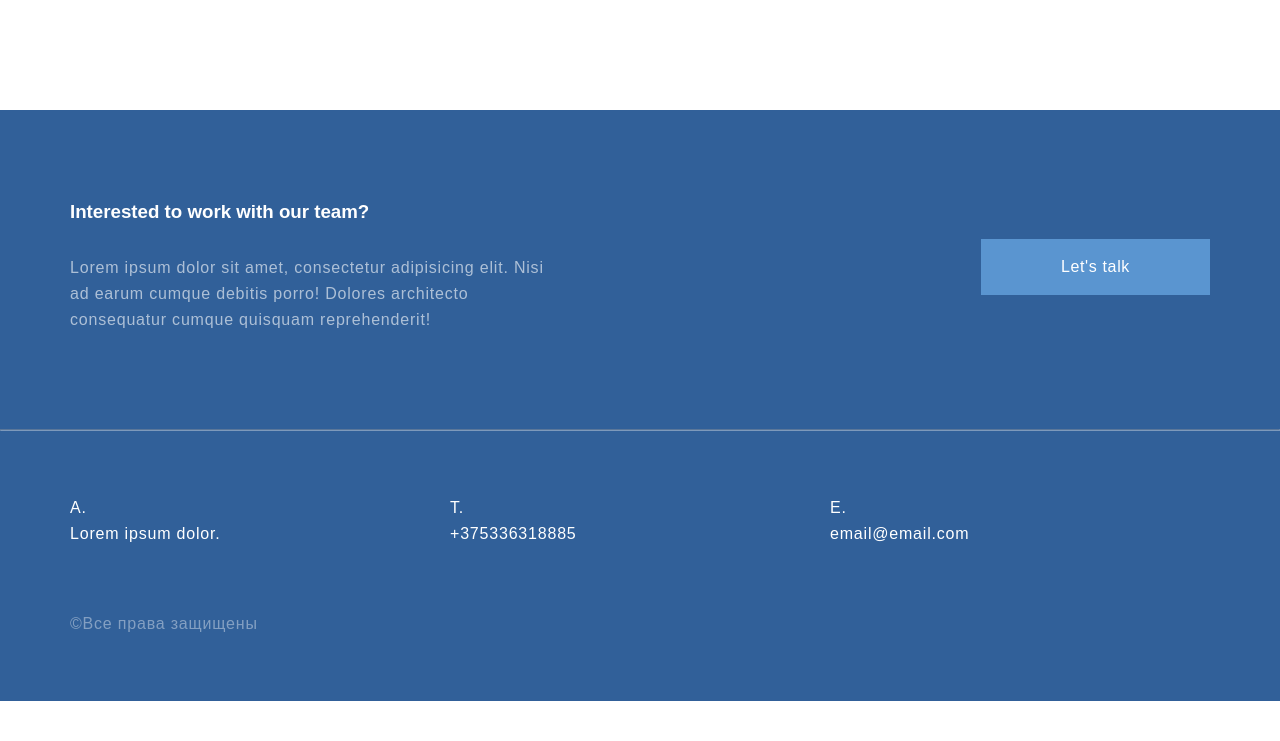
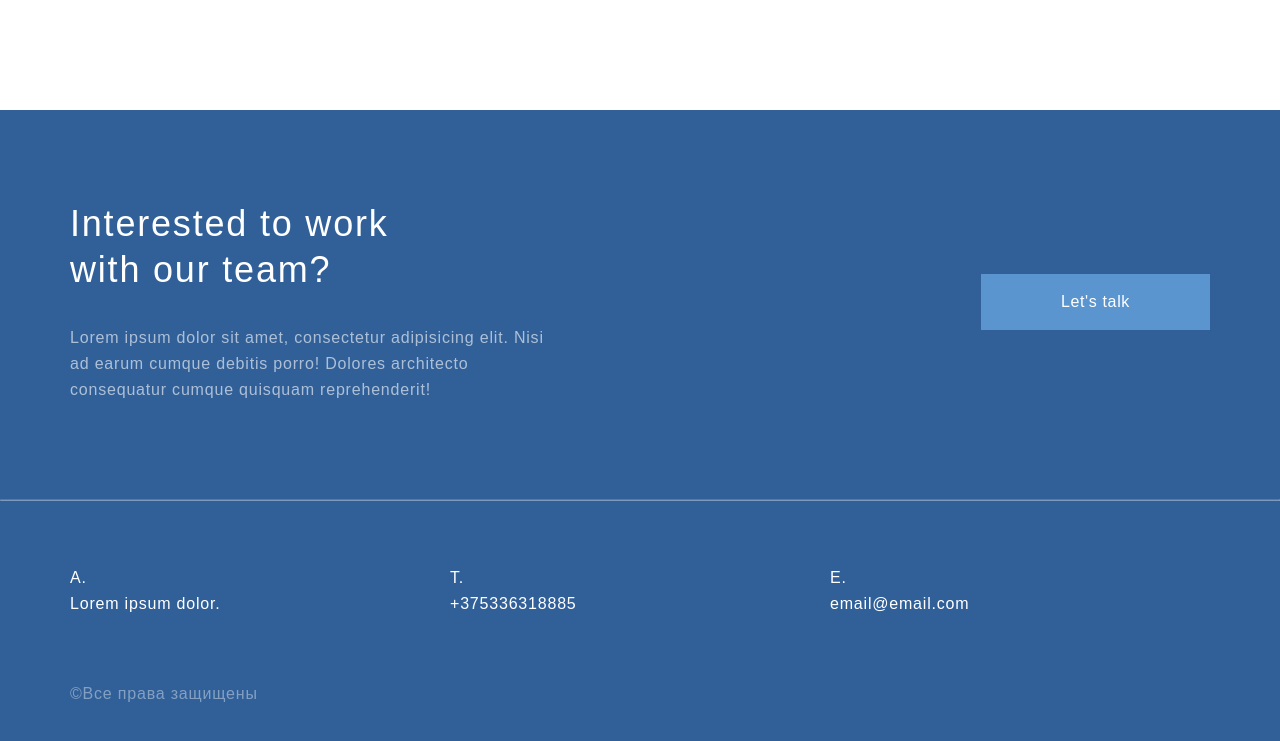
Before and after one commit to ikrasoffsky/ikrasoffsky.github.io, a plain HTML site: page contacts.html in a window 1280 px wide. Shown: the part 1917-2658 px from the top of the page. Before the commit the page ends 2618 px from the top, so only its background shows below. Drawn offline with Linux system fonts and the light colour scheme.

Commit message:
Update main.css

```diff
--- a/main.css
+++ b/main.css
@@ -171,6 +171,10 @@ hr {
   color: #fff;
   margin-bottom: 32px;
   text-align: left;
+  font-size: 36px;
+  font-weight: 300;
+  line-height: 46px;
+  letter-spacing: 0.05em;
 }
 .text-footer {
   color:#fff;
```
